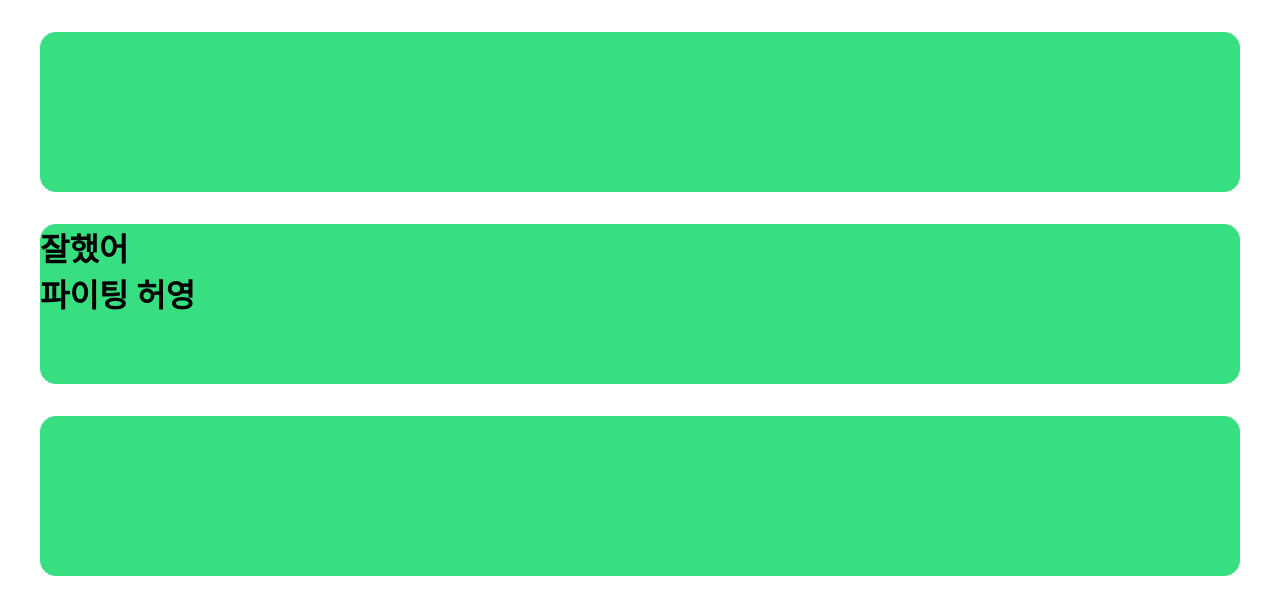
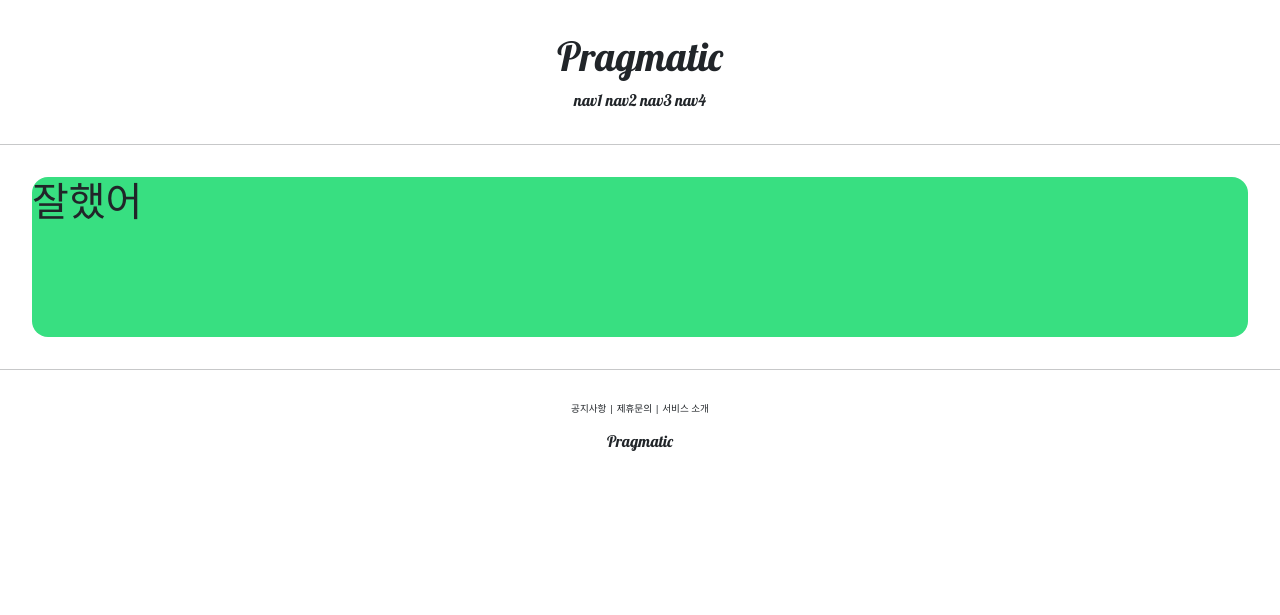
Before and after one commit to LCDLIGHT/Django_pinterest, a Django app: page /account/hello_world/ in a window 1280 px wide. Shown: the top 615 px of the page. Run offline with Django 3.2, Linux system fonts and the light colour scheme.

Commit message:
django course 10 commit

```diff
--- a/accountapp/templates/accountapp/hello_world.html
+++ b/accountapp/templates/accountapp/hello_world.html
@@ -4,8 +4,7 @@
 
     <div style="height: 10rem; background-color: #38df81; border-radius: 1rem; margin: 2rem;">
         <h1>
-            잘했어 <br>
-            파이팅 허영
+            잘했어
         </h1>
     </div>
 
--- a/templates/base.html
+++ b/templates/base.html
@@ -5,10 +5,10 @@
 
 <body>
     {% include 'header.html' %}
-
+    <hr>
     {% block content %}
     {% endblock %}
-
+    <hr>
 
     {% include 'footer.html' %}
 </body>
--- a/templates/footer.html
+++ b/templates/footer.html
@@ -1,3 +1,10 @@
-    <div style="height: 10rem; background-color: #38df81; border-radius: 1rem; margin: 2rem;">
-
+    <div style="text-align:center; margin-top:2rem;">
+        <div style="font-size: .6rem;">
+            <span>공지사항</span> |
+            <span>제휴문의</span> |
+            <sab>서비스 소개</sab>
+        </div>
+        <div style="margin-top: 1rem;">
+            <h6 style="margin-top: 1rem; font-family: 'Lobster', cursive;">Pragmatic</h6>
+        </div>
     </div>
--- a/templates/head.html
+++ b/templates/head.html
@@ -1,4 +1,11 @@
 <head>
     <meta charset="UTF-8">
     <title>Pragmatic</title>
+
+    <!-- BOOTSTRAP Link -->
+    <link href="https://cdn.jsdelivr.net/npm/bootstrap@5.0.0-beta3/dist/css/bootstrap.min.css"
+          rel="stylesheet" integrity="sha384-eOJMYsd53ii+scO/bJGFsiCZc+5NDVN2yr8+0RDqr0Ql0h+rP48ckxlpbzKgwra6" crossorigin="anonymous">
+    <!-- Google Fonts Link   -->
+    <link rel="preconnect" href="https://fonts.gstatic.com">
+    <link href="https://fonts.googleapis.com/css2?family=Lobster&display=swap" rel="stylesheet">
 </head>
--- a/templates/header.html
+++ b/templates/header.html
@@ -1,3 +1,11 @@
-    <div style="height: 10rem; background-color: #38df81; border-radius: 1rem; margin: 2rem;">
-
+    <div style="text-align:center; margin:2rem 0; font-family: 'Lobster', cursive; ">
+        <div>
+            <h1>Pragmatic</h1>
+        </div>
+        <div>
+            <span>nav1</span>
+            <span>nav2</span>
+            <span>nav3</span>
+            <span>nav4</span>
+        </div>
     </div>
```
